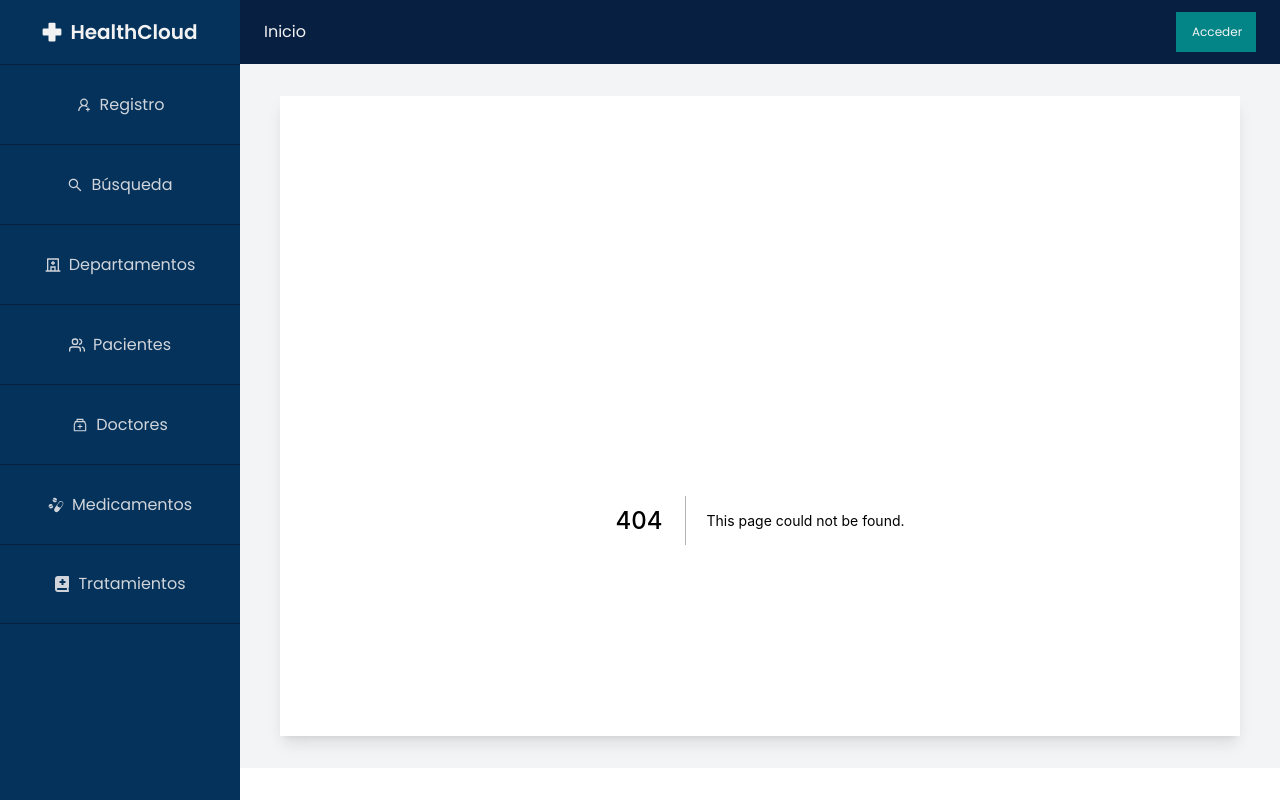
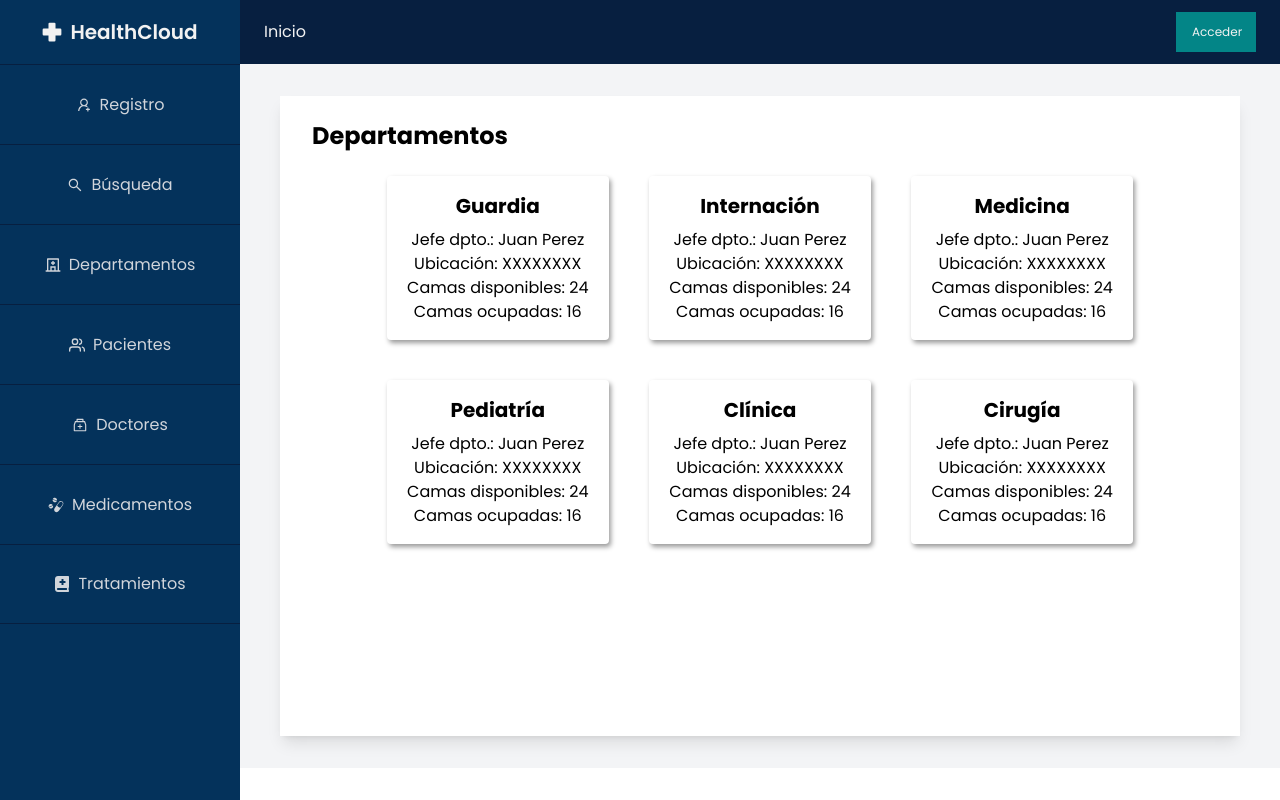
Before and after one commit to matiassio2774/healthcloud, a Next.js app: page /departamentos in a window 1280 px wide. Before the commit this address had no page. Built offline with nearby package versions, Linux system fonts and the light colour scheme.

Commit message:
Añadida pagina de departamentos

```diff
--- /dev/null
+++ b/components/Departamentos/Departamentos.jsx
@@ -0,0 +1,54 @@
+function Departamentos() {
+  return (
+    <>
+      <div className="w-full flex justify-center items-center mt-6">
+        <div className="grid grid-cols-3 w-5/6 gap-10">
+          <div className=" p-4 text-center rounded depto-card">
+            <p className="pb-2 text-xl font-bold">Guardia</p>
+            <p>Jefe dpto.: {"Juan Perez"}</p>
+            <p>Ubicación: {"XXXXXXXX"}</p>
+            <p>Camas disponibles: {"24"}</p>
+            <p>Camas ocupadas: {"16"}</p>
+          </div>
+          <div className=" p-4 text-center rounded depto-card">
+            <p className="pb-2 text-xl font-bold">Internación</p>
+            <p>Jefe dpto.: {"Juan Perez"}</p>
+            <p>Ubicación: {"XXXXXXXX"}</p>
+            <p>Camas disponibles: {"24"}</p>
+            <p>Camas ocupadas: {"16"}</p>
+          </div>
+          <div className=" p-4 text-center rounded depto-card">
+            <p className="pb-2 text-xl font-bold">Medicina</p>
+            <p>Jefe dpto.: {"Juan Perez"}</p>
+            <p>Ubicación: {"XXXXXXXX"}</p>
+            <p>Camas disponibles: {"24"}</p>
+            <p>Camas ocupadas: {"16"}</p>
+          </div>
+          <div className=" p-4 text-center rounded depto-card">
+            <p className="pb-2 text-xl font-bold">Pediatría</p>
+            <p>Jefe dpto.: {"Juan Perez"}</p>
+            <p>Ubicación: {"XXXXXXXX"}</p>
+            <p>Camas disponibles: {"24"}</p>
+            <p>Camas ocupadas: {"16"}</p>
+          </div>
+          <div className=" p-4 text-center rounded depto-card">
+            <p className="pb-2 text-xl font-bold">Clínica</p>
+            <p>Jefe dpto.: {"Juan Perez"}</p>
+            <p>Ubicación: {"XXXXXXXX"}</p>
+            <p>Camas disponibles: {"24"}</p>
+            <p>Camas ocupadas: {"16"}</p>
+          </div>
+          <div className=" p-4 text-center rounded depto-card">
+            <p className="pb-2 text-xl font-bold">Cirugía</p>
+            <p>Jefe dpto.: {"Juan Perez"}</p>
+            <p>Ubicación: {"XXXXXXXX"}</p>
+            <p>Camas disponibles: {"24"}</p>
+            <p>Camas ocupadas: {"16"}</p>
+          </div>
+        </div>
+      </div>
+    </>
+  );
+}
+
+export default Departamentos;
--- a/components/Sidebar/Sidebar.jsx
+++ b/components/Sidebar/Sidebar.jsx
@@ -27,7 +27,7 @@ function Sidebar() {
             <AiOutlineSearch />
             <span>Búsqueda</span>
           </button>
-          <button className="w-full h-20 border-t border-primary flex gap-2 items-center justify-center hover:bg-active ">
+          <button className="w-full h-20 border-t border-primary flex gap-2 items-center justify-center hover:bg-active " onClick={()=>router.push('/departamentos')}>
             <RiHospitalLine />
             <span>Departamentos</span>
           </button>
--- /dev/null
+++ b/pages/departamentos/index.jsx
@@ -0,0 +1,11 @@
+import Departamentos from './../../components/Departamentos/Departamentos';
+function DepartamentosPage() {
+  return (
+    <>
+      <p className="font-bold text-2xl">Departamentos</p>
+      <Departamentos />
+    </>
+  );
+}
+
+export default DepartamentosPage;
--- a/styles/globals.css
+++ b/styles/globals.css
@@ -22,3 +22,9 @@ a {
 .component-container{
   height: 80vh;
 }
+
+.depto-card{
+  box-shadow: 2px 3px 5px 0px rgba(0,0,0,0.4);
+  -webkit-box-shadow: 2px 3px 5px 0px rgba(0,0,0,0.4);
+  -moz-box-shadow: 2px 3px 5px 0px rgba(0,0,0,0.4);
+}
```
